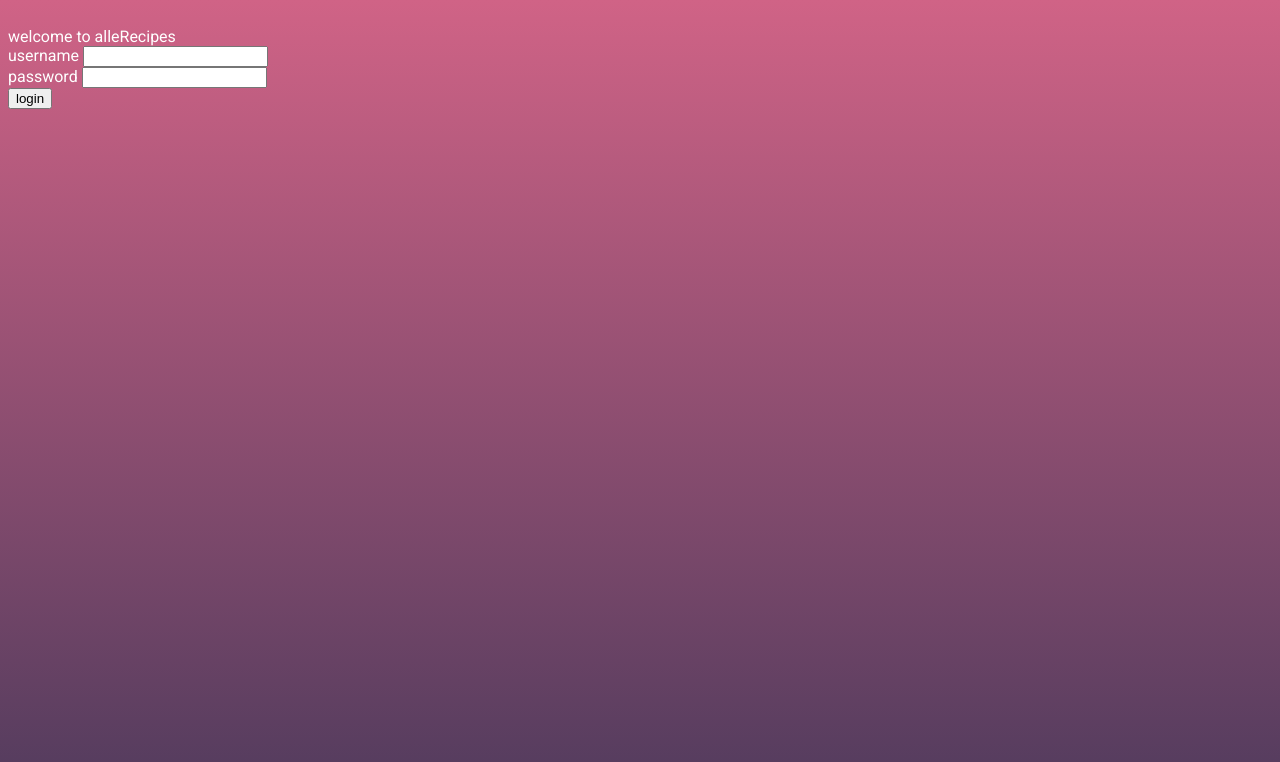
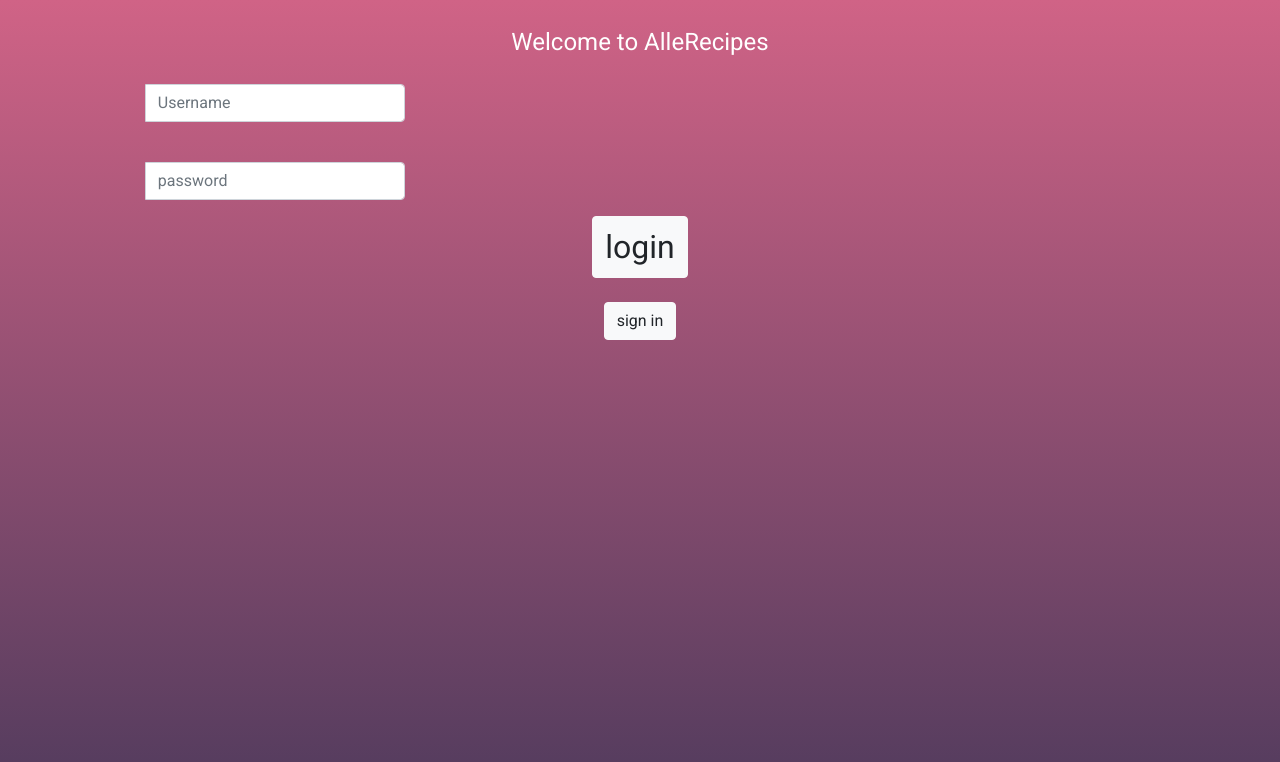
Before and after one commit to OmerM25/AlleRecipe, a website: page public/index.html at #!/logOff in a window 1280 px wide. Drawn offline with nearby package versions, Linux system fonts and the light colour scheme; some packages are replaced by stand-ins of ours.

Commit message:
finishing sign in without server side

```diff
--- a/public/index.html
+++ b/public/index.html
@@ -9,7 +9,10 @@
     <link rel="stylesheet" href="https://fonts.googleapis.com/css?family=Roboto:300,400,500,700|Material+Icons">
 
     <!-- Material Design for Bootstrap CSS -->
+    <link rel="stylesheet" href="https://maxcdn.bootstrapcdn.com/bootstrap/4.0.0/css/bootstrap.min.css" integrity="sha384-Gn5384xqQ1aoWXA+058RXPxPg6fy4IWvTNh0E263XmFcJlSAwiGgFAW/dAiS6JXm" crossorigin="anonymous">
     <link rel="stylesheet" href="https://unpkg.com/bootstrap-material-design@4.1.1/dist/css/bootstrap-material-design.min.css" integrity="sha384-wXznGJNEXNG1NFsbm0ugrLFMQPWswR3lds2VeinahP8N0zJw9VWSopbjv2x7WCvX" crossorigin="anonymous">
+
+    <link rel="stylesheet" href="stylesheets/index.css">
 
     <title>Hello, world!</title>
 
@@ -62,6 +65,7 @@
     <!-- jQuery first, then Popper.js, then Bootstrap JS -->
     <script src="https://code.jquery.com/jquery-3.2.1.slim.min.js" integrity="sha384-KJ3o2DKtIkvYIK3UENzmM7KCkRr/rE9/Qpg6aAZGJwFDMVNA/GpGFF93hXpG5KkN" crossorigin="anonymous"></script>
     <script src="https://unpkg.com/popper.js@1.12.6/dist/umd/popper.js" integrity="sha384-fA23ZRQ3G/J53mElWqVJEGJzU0sTs+SvzG8fXVWP+kJQ1lwFAOkcUOysnlKJC33U" crossorigin="anonymous"></script>
+    <script src="https://maxcdn.bootstrapcdn.com/bootstrap/4.0.0/js/bootstrap.min.js" integrity="sha384-JZR6Spejh4U02d8jOt6vLEHfe/JQGiRRSQQxSfFWpi1MquVdAyjUar5+76PVCmYl" crossorigin="anonymous"></script>
     <script src="https://unpkg.com/bootstrap-material-design@4.1.1/dist/js/bootstrap-material-design.js" integrity="sha384-CauSuKpEqAFajSpkdjv3z9t8E7RlpJ1UP0lKM/+NdtSarroVKu069AlsRPKkFBz9" crossorigin="anonymous"></script>
     <script src="https://cdnjs.cloudflare.com/ajax/libs/angular.js/1.6.5/angular.min.js"></script>
     <script src="https://cdnjs.cloudflare.com/ajax/libs/angular.js/1.6.5/angular-route.js"></script>
--- a/public/index.js
+++ b/public/index.js
@@ -1,22 +1,27 @@
 var AlleRecipe = angular.module('AlleRecipe',['ngRoute']);
 
 AlleRecipe.controller('mainCtrl', ['$scope', function($scope) {
-  $scope.greeting = 'Hola!';
   $scope.user = '';
-  $scope.setUser = function(){
-    $scope.user= "adaw";
+  $scope.checkUser = function(){
+    $scope.user= {name:"marina"};
   };
 }])
 .config(function($routeProvider) {
   $routeProvider
-   .when('/logOff', {
+  .when('/logOff', {
     templateUrl: 'view/signUp.html'
   })
+  .when('/signIn', {
+    templateUrl: 'view/signIn.html',
+    controller : ""
+  })
   .when('/uploadingImage', {
-    templateUrl: 'view/uploadingImage.html'
+    templateUrl: 'view/uploadingImage.html',
+    controller : ""
   })
   .when('/profile', {
-    templateUrl: 'view/profile.html'
+    templateUrl: 'view/profile.html',
+    controller : ""
   })
   .otherwise({
         templateUrl : 'view/signUp.html'
--- /dev/null
+++ b/public/stylesheets/index.css
@@ -0,0 +1,17 @@
+
+
+/*signUp.html*/
+.inputUsername{
+    width: 20em;
+    padding-left: 3.8em;
+    padding-top: 1.5em;
+}
+.title{
+    font-size: 1.5em;
+}
+.login{
+    font-size: 2em;
+}
+.color{
+    color: aqua !important;
+}
--- a/public/view/signUp.html
+++ b/public/view/signUp.html
@@ -1,17 +1,27 @@
-
-<div class="row">
-    <div class="col-md-5">
-        welcome to alleRecipes
+<div class="container">
+    <div class="row justify-content-center title">
+        <div class="">
+            Welcome to AlleRecipes
+        </div>
     </div>
+    <div class="input-group mb-3 inputUsername">
+      <div class="input-group-prepend">
+      </div>
+      <input type="text" class="form-control" placeholder="Username" aria-label="Username" aria-describedby="basic-addon1">
+    </div>
+    <div class="input-group mb-3 inputUsername">
+      <div class="input-group-prepend">
+      </div>
+      <input type="text" class="form-control" placeholder="password" aria-label="password" aria-describedby="basic-addon1">
+    </div>
+    <div class="row justify-content-center">
+        <a href="#!uploadingImage">
+        <button type="button" class="btn btn-light login" ng-click="checkUser()">login</button>
+    </a>
+    </div>
+    <br>
+    <div class="row justify-content-center">
+        <a href="#!signIn">
+        <button type="button" class="btn btn-light" >sign in</button>
+    </a>
 </div>
-<div class="row">
-    username
-    <input>
-</div>
-<div class="row">
-    password
-    <input>
-</div>
-<a href="#!uploadingImage">
-    <button ng-click="setUser()"> login</button>
-</a>
```
Also changed, not shown: public/javascript/signUp.js (deleted, +0 -7 lines), public/view/signIn.html (added).
